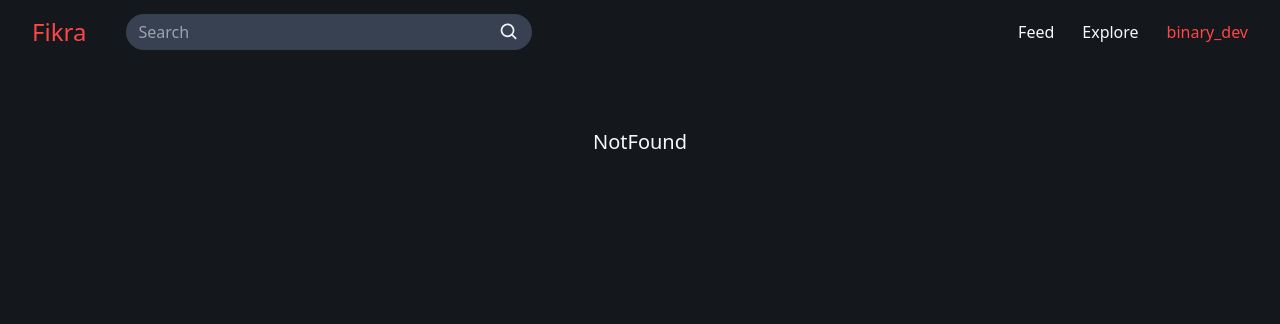
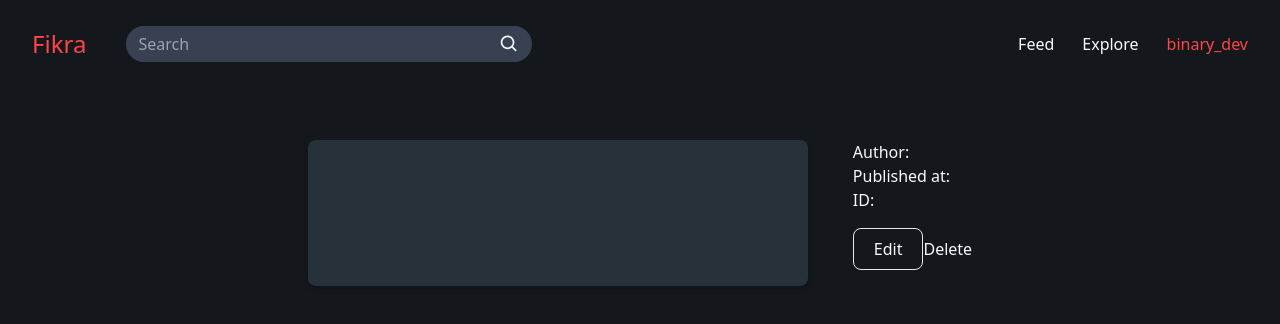
Before and after one commit to ilefM/fikra, a React (Vite) app: page /postDetails/1 in a window 1280 px wide. Shown: the top 324 px of the page. Built offline with nearby package versions, Linux system fonts and the light colour scheme.

Commit message:
starting the post details page

```diff
--- a/src/components/Post.tsx
+++ b/src/components/Post.tsx
@@ -1,17 +1,21 @@
-import { motion } from "framer-motion";
 import { IPost } from "../interfaces/IPost";
+import { Link } from "react-router-dom";
+import { CgDetailsMore } from "react-icons/cg";
 
 export default function Post(props: IPost) {
   return (
-    <motion.div
-      className="flex w-full flex-col items-start rounded-lg bg-dark-200 p-5 shadow-md
-    "
-      initial={{ opacity: 0, translateY: -50 }}
-      animate={{ opacity: 1, translateY: 0 }}
-      transition={{ duration: 0.35 }}
-    >
-      <p className="mb-2 text-clip break-words font-medium">{props.author}</p>
+    <div className="flex w-full flex-col items-start rounded-lg bg-dark-200 p-5 shadow-md">
+      <div className=" mb-2 flex items-center justify-between w-full">
+        <p className="text-clip break-words font-medium">{props.author}</p>
+        <Link
+          to={`/postDetails/${props.id}`}
+          className="hover:transition-all hover:ease-linear
+          text-red-custom hover:text-gray-200"
+        >
+          <CgDetailsMore size={20} />
+        </Link>
+      </div>
       <p className="word-break break-words">{props.content}</p>
-    </motion.div>
+    </div>
   );
 }
--- a/src/components/navBar/WebNavbar.tsx
+++ b/src/components/navBar/WebNavbar.tsx
@@ -26,7 +26,7 @@ function NavigationPanelOnline() {
       <Link to="/">Feed</Link>
       <Link to="/explore">Explore</Link>
       <Link
-        to="/cheesecake"
+        to="/binary_dev"
         className="mr-2 text-red-custom hover:text-gray-400 hover:transition-all hover:ease-linear"
       >
         binary_dev
--- /dev/null
+++ b/src/pages/PostDetails.tsx
@@ -0,0 +1,22 @@
+function PostDetails() {
+  return (
+    <div className="flex flex-col sm:flex-row w-7/12 justify-around ">
+      <div className="mb-6 w-full sm:w-[500px] rounded-lg bg-dark-200 p-5 shadow-md">
+        <textarea className="min-h-[100px] w-full resize-none break-words bg-transparent outline-none"></textarea>
+      </div>
+      <div className="flex flex-col items-start">
+        <div className="flex flex-col items-start mb-4">
+          <p>Author: </p>
+          <p>Published at:</p>
+          <p>ID:</p>
+        </div>
+        <div className="flex w-full justify-around">
+          <button className=" border py-2 px-5 rounded-lg">Edit</button>
+          <button>Delete</button>
+        </div>
+      </div>
+    </div>
+  );
+}
+
+export default PostDetails;
--- a/src/router/Layout.tsx
+++ b/src/router/Layout.tsx
@@ -4,7 +4,7 @@ import MobileNavbar from "../components/navBar/MobileNavbar";
 
 export default function Layout() {
   return (
-    <div className="m-0 flex h-full min-h-screen w-full flex-col overflow-hidden p-0 text-dark-0">
+    <div className="m-0 mt-3 flex h-full min-h-screen w-full flex-col overflow-hidden p-0 text-dark-0">
       <div className="flex flex-col">
         <div className="hidden sm:block">
           <WebNavBar />
--- a/src/router/Router.tsx
+++ b/src/router/Router.tsx
@@ -4,12 +4,14 @@ import Layout from "./Layout";
 import NotFound from "../pages/NotFound";
 import Login from "../pages/Login";
 import SignUp from "../pages/SignUp";
+import PostDetails from "../pages/PostDetails";
 
 export default function Router() {
   return (
     <Routes>
       <Route path="/" element={<Layout />}>
         <Route index element={<Home />} />
+        <Route path="/postDetails/:id" element={<PostDetails />} />
         <Route path="login" element={<Login />} />
         <Route path="signup" element={<SignUp />} />
         <Route path="*" element={<NotFound />} />
```
Also changed, not shown: 1 other file (tests, documents, lock files or other folders).
